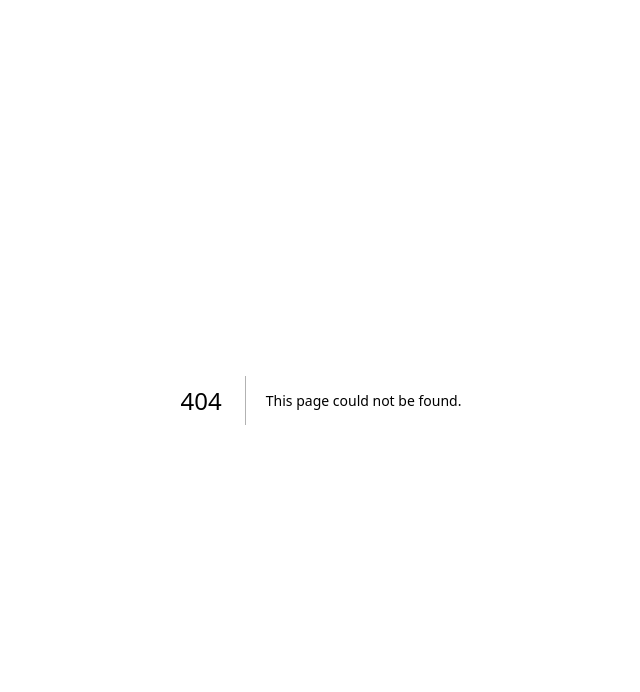
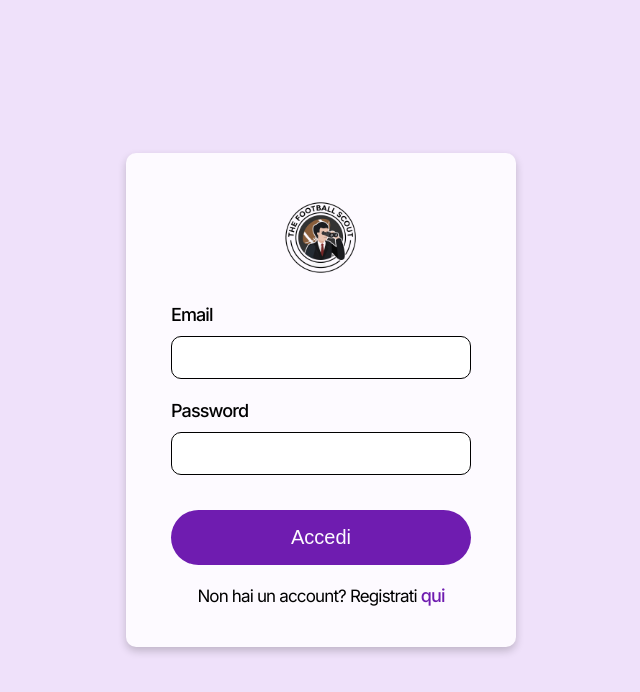
Before and after one commit to Broekhart/Scout-App, a Next.js app: page /authentication in a window 1280 px wide. Before the commit this address had no page. Shown: the top 692 px of the page, without its empty margins (319-959 px from the left). Built offline with nearby package versions, Linux system fonts and the light colour scheme.

Commit message:
implemented authentication page to let the football coach authenticate

```diff
--- /dev/null
+++ b/src/components/authentication/Login.tsx
@@ -0,0 +1,51 @@
+import getFormData from '@/shared/functions/getFormData';
+import { POST_OPTIONS } from '@/shared/variables/fetchOptions';
+import { useRouter } from 'next/router';
+import { FormEvent, useState } from 'react';
+
+type Props = { toggleForm: () => void };
+
+const Login = ({ toggleForm }: Props) => {
+  const [error, setError] = useState('');
+  const [success, setSuccess] = useState('');
+  const router = useRouter();
+
+  const handleLogin = async (e: FormEvent<HTMLFormElement>) => {
+    e.preventDefault();
+    setError('');
+    const loginData = getFormData(e.target);
+
+    const response = await fetch('/api/login', POST_OPTIONS(loginData));
+    const data = await response.json();
+
+    if (data.error) {
+      setError(data.error);
+      return;
+    }
+
+    setSuccess('Login riuscito 😊');
+    setTimeout(() => router.push('/'), 1000);
+  };
+
+  return (
+    <>
+      <form onSubmit={handleLogin}>
+        <label htmlFor='email'>Email</label>
+        <input type='email' required name='email' />
+        <label htmlFor='password'>Password</label>
+        <input type='password' required name='password' />
+        {success && <span className='success'>{success}</span>}
+        {error && <span className='error'>{error}</span>}
+        <button type='submit'>Accedi</button>
+      </form>
+      <p>
+        Non hai un account? Registrati{' '}
+        <span className='accent' style={{ cursor: 'pointer' }} onClick={toggleForm}>
+          qui
+        </span>
+      </p>
+    </>
+  );
+};
+
+export default Login;
--- /dev/null
+++ b/src/components/authentication/Register.tsx
@@ -0,0 +1,52 @@
+import getFormData from '@/shared/functions/getFormData';
+import { POST_OPTIONS } from '@/shared/variables/fetchOptions';
+import { useRouter } from 'next/router';
+import { FormEvent, useState } from 'react';
+
+type Props = { toggleForm: () => void };
+
+const Register = ({ toggleForm }: Props) => {
+  const [error, setError] = useState('');
+  const [success, setSuccess] = useState('');
+
+  const handleRegister = async (e: FormEvent<HTMLFormElement>) => {
+    e.preventDefault();
+    setError('');
+    const registerData = getFormData(e.target);
+
+    const response = await fetch('/api/register', POST_OPTIONS(registerData));
+    const data = await response.json();
+
+    if (data.error) {
+      setError(data.error);
+      return;
+    }
+
+    setSuccess('Registrazione riuscita 💪');
+    setTimeout(() => toggleForm(), 1000);
+  };
+
+  return (
+    <>
+      <form onSubmit={handleRegister}>
+        <label htmlFor='email'>Email</label>
+        <input type='email' required name='email' />
+        <label htmlFor='name'>Name</label>
+        <input type='text' required name='name' />
+        <label htmlFor='password'>Password</label>
+        <input type='password' required name='password' />
+        {success && <span className='success'>{success}</span>}
+        {error && <span className='error'>{error}</span>}
+        <button>Registrati</button>
+      </form>
+      <p>
+        Torna al{' '}
+        <span onClick={toggleForm} className='accent' style={{ cursor: 'pointer' }}>
+          login
+        </span>
+      </p>
+    </>
+  );
+};
+
+export default Register;
--- /dev/null
+++ b/src/pages/authentication/index.tsx
@@ -0,0 +1,35 @@
+import Head from 'next/head';
+import styles from '@/styles/authentication/authentication.module.css';
+import Login from '@/components/authentication/Login';
+import { useState } from 'react';
+import Register from '@/components/authentication/Register';
+import Image from 'next/image';
+
+export default function Home() {
+  const [isRegistered, setIsRegistered] = useState(true);
+
+  const toggleForm = () => setIsRegistered(!isRegistered);
+
+  return (
+    <>
+      <Head>
+        <title>Dashboard - Autenticazione</title>
+        <meta name='description' content='Generated by create next app' />
+        <meta name='viewport' content='width=device-width, initial-scale=1' />
+        <link rel='icon' href='/favicon.ico' />
+      </Head>
+      <main className={styles.main}>
+        <section className={`${styles.form} flex_column`} style={{ gap: '20px' }}>
+          <Image
+            src='/logo.png'
+            height={90}
+            width={90}
+            alt='logo'
+            style={{ objectFit: 'cover', alignSelf: 'center' }}
+          />
+          {isRegistered ? <Login toggleForm={toggleForm} /> : <Register toggleForm={toggleForm} />}
+        </section>
+      </main>
+    </>
+  );
+}
--- /dev/null
+++ b/src/styles/authentication/Authentication.module.css
@@ -0,0 +1,32 @@
+.main {
+  height: 100vh;
+  display: flex;
+  justify-content: center;
+  align-items: center;
+  background-color: var(--background);
+  box-sizing: border-box;
+  padding-inline: 20px;
+}
+
+.main h2 {
+  line-height: 0.8;
+}
+
+.form {
+  max-width: 300px;
+  flex: 1;
+  box-shadow: 0 4px 8px 0 rgba(0, 0, 0, 0.2);
+  padding: clamp(26px, 0.8529rem + 2.0588vw, 40px) clamp(28px, 0.8125rem + 2.5vw, 45px);
+  border-radius: 10px;
+  background-color: var(--white);
+}
+
+.form button {
+  width: 100%;
+  margin-top: 15px;
+}
+
+.form p {
+  text-align: center;
+  font-size: 17px;
+}
```
Also changed, not shown: public/logo.png (added).
